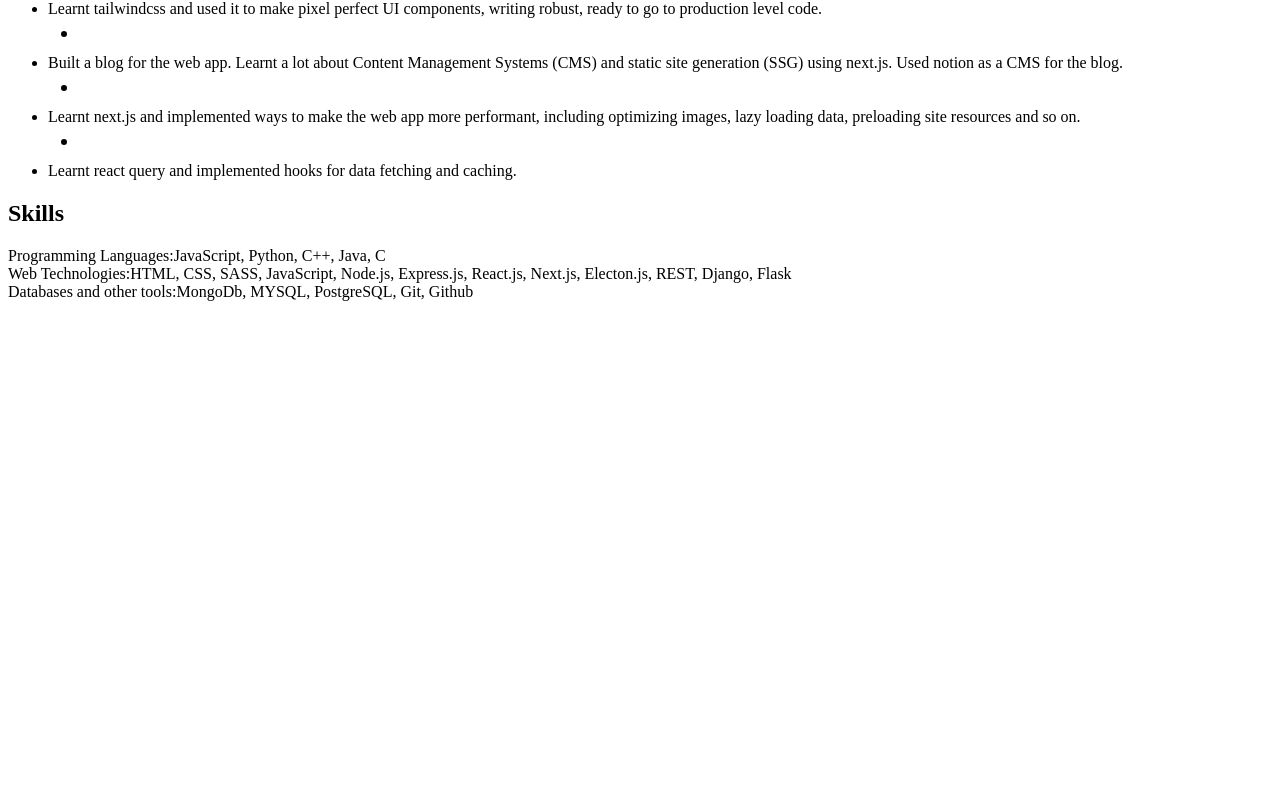
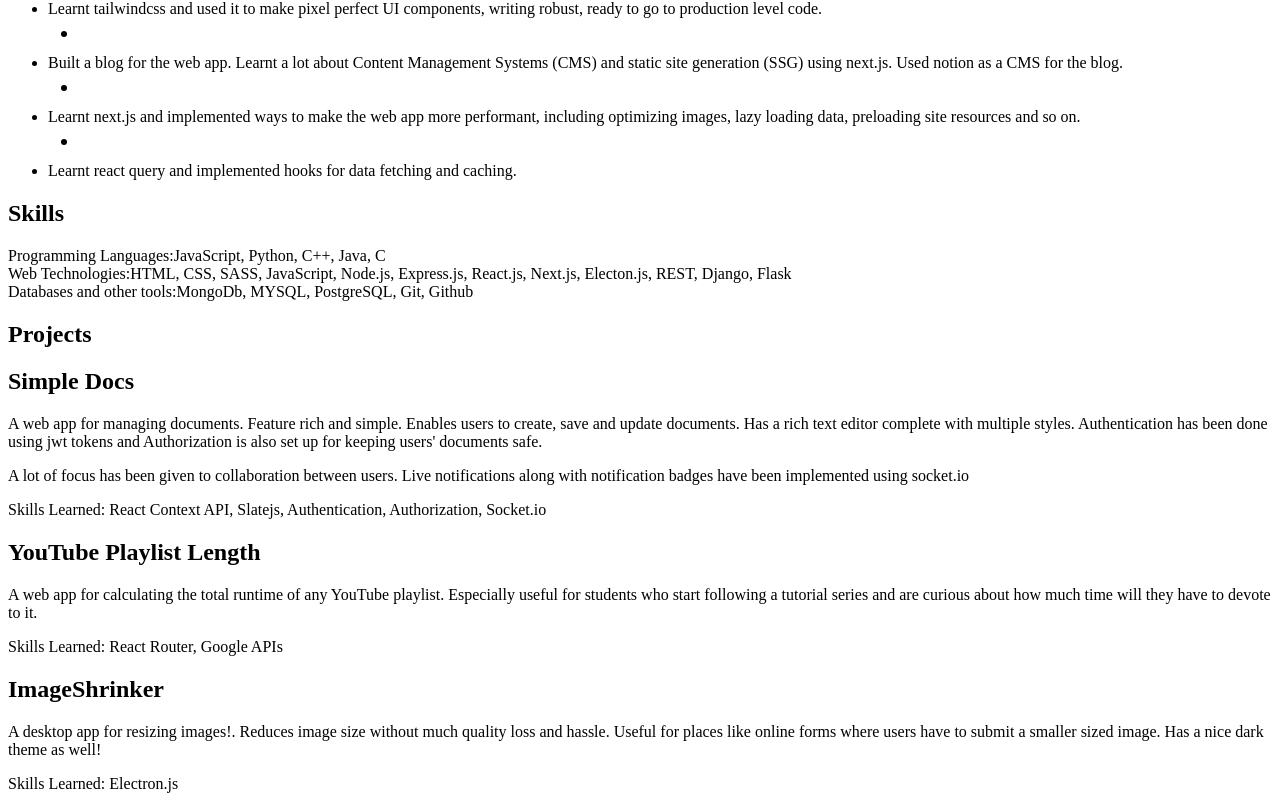
Before and after one commit to pandeymangg/portfolio, a Next.js app: page / in a window 1280 px wide. Shown: the part 985-1794 px from the top of the page. Before the commit the page ends 1294 px from the top, so only its background shows below. Built offline with nearby package versions, Linux system fonts and the light colour scheme.

Commit message:
projects section

```diff
--- a/src/components/Experience/index.jsx
+++ b/src/components/Experience/index.jsx
@@ -9,7 +9,7 @@
       className="experience w-full mx-auto flex flex-col px-8 bg-white mb-8"
     >
       <div className="max-w-2xl flex flex-col mx-auto items-start">
-        <div className="mb-16">
+        <div className="mb-8">
           <h1 className="text-5xl font-bold tracking-tight text-black">
             Experience
           </h1>
--- /dev/null
+++ b/src/components/Projects/index.jsx
@@ -0,0 +1,85 @@
+import React from "react";
+
+const Projects = () => {
+  return (
+    <section
+      id="projects"
+      className="projects w-full mx-auto flex flex-col px-8 bg-white mb-8"
+    >
+      <div className="max-w-2xl flex flex-col mx-auto items-start gap-8">
+        <div>
+          <h1 className="text-5xl font-bold tracking-tight text-black">
+            Projects
+          </h1>
+        </div>
+
+        <div>
+          <div className="mb-4">
+            <h2 className="text-2xl font-bold text-black">Simple Docs</h2>
+          </div>
+          <div>
+            <p className="text-gray-600 mb-2">
+              A web app for managing documents. Feature rich and simple. Enables
+              users to create, save and update documents. Has a rich text editor
+              complete with multiple styles. Authentication has been done using
+              jwt tokens and Authorization is also set up for keeping users'
+              documents safe.
+            </p>
+            <p className="text-gray-600 mb-2">
+              A lot of focus has been given to collaboration between users. Live
+              notifications along with notification badges have been implemented
+              using socket.io
+            </p>
+
+            <p>
+              Skills Learned:{" "}
+              <span className="font-semibold">
+                React Context API, Slatejs, Authentication, Authorization,
+                Socket.io
+              </span>
+            </p>
+          </div>
+        </div>
+        <div>
+          <div className="mb-4">
+            <h2 className="text-2xl font-bold text-black">
+              YouTube Playlist Length
+            </h2>
+          </div>
+          <div>
+            <p className="text-gray-600 mb-2">
+              A web app for calculating the total runtime of any YouTube
+              playlist. Especially useful for students who start following a
+              tutorial series and are curious about how much time will they have
+              to devote to it.
+            </p>
+
+            <p>
+              Skills Learned:{" "}
+              <span className="font-semibold">React Router, Google APIs</span>
+            </p>
+          </div>
+        </div>
+        <div>
+          <div className="mb-4">
+            <h2 className="text-2xl font-bold text-black">ImageShrinker</h2>
+          </div>
+          <div>
+            <p className="text-gray-600 mb-2">
+              A desktop app for resizing images!. Reduces image size without
+              much quality loss and hassle. Useful for places like online forms
+              where users have to submit a smaller sized image. Has a nice dark
+              theme as well!
+            </p>
+
+            <p>
+              Skills Learned: <span className="font-semibold">Electron.js</span>
+            </p>
+          </div>
+        </div>
+      </div>
+    </section>
+  );
+};
+
+export default Projects;
--- a/src/pages/index.jsx
+++ b/src/pages/index.jsx
@@ -4,6 +4,7 @@
 import Home from "../components/Home";
 import Experience from "../components/Experience";
 import Skills from "../components/Skills";
+import Projects from "../components/Projects";
 
 export default function HomePage() {
   return (
@@ -12,6 +13,7 @@
       <Home />
       <Experience />
       <Skills />
+      <Projects />
     </Layout>
   );
 }
```
